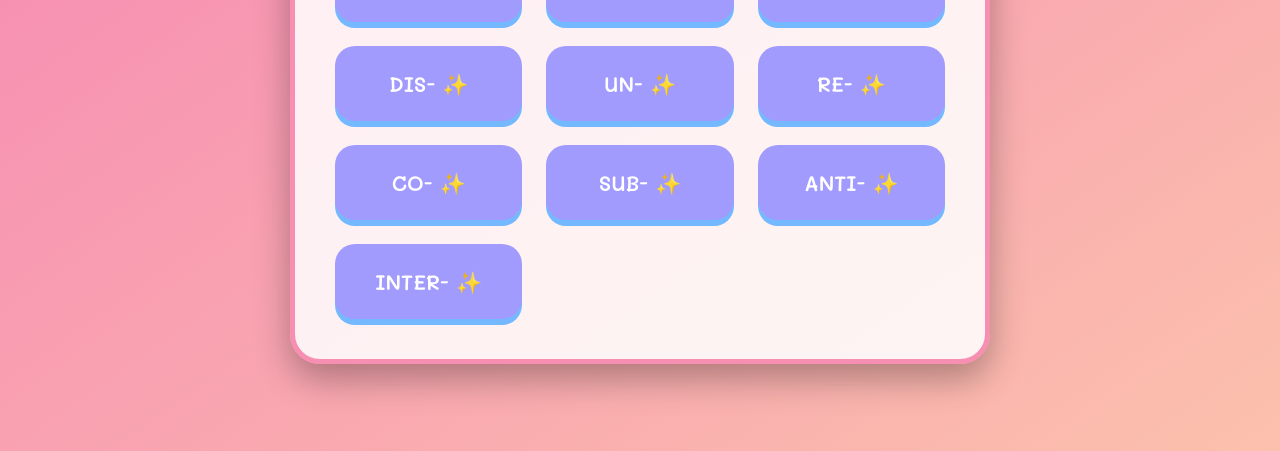
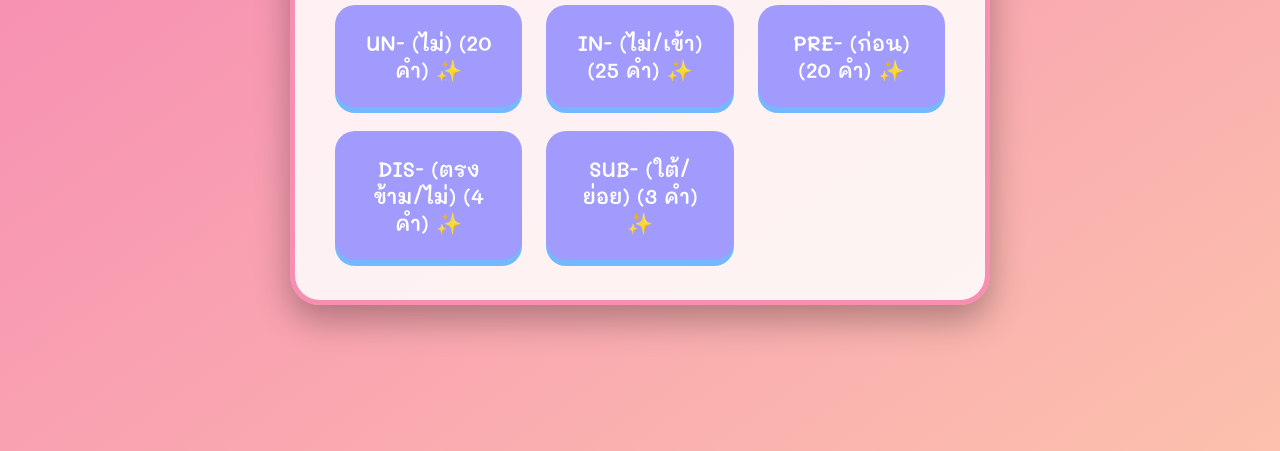
Before and after one commit to Nitiwat-Nai/word-journey-prefix, a plain HTML site: page index.html in a window 1280 px wide. Shown: the part 381-832 px from the top of the page. Drawn offline with Linux system fonts and the light colour scheme.

Commit message:
Update index.html

```diff
--- a/index.html
+++ b/index.html
@@ -3,7 +3,7 @@
 <head>
     <meta charset="UTF-8">
     <meta name="viewport" content="width=device-width, initial-scale=1.0">
-    <title>🌈 Word Journey: Prefix Focus (Styled)</title>
+    <title>🌈 Word Journey: Prefix Focus (Big Data)</title>
 
     <link href="https://fonts.googleapis.com/css2?family=Mali:wght@600&family=Sarabun:wght@400;600&display=swap" rel="stylesheet">
 
@@ -22,16 +22,15 @@
             --card-bg: #ffffffd9;
 
             /* Background/General Theme */
-            --color-red: var(--pink); /* ใช้ pink เป็นสีหลักของ Title แทน red */
-            --color-background-start: var(--blue); /* Start Blue */
-            --color-background-end: var(--yellow); /* End Yellow */
-            --text-color: var(--text-dark); /* Dark Text */
+            --color-red: var(--pink);
+            --color-background-start: var(--blue);
+            --color-background-end: var(--yellow);
+            --text-color: var(--text-dark);
             --card-base-color: var(--card-bg);
         }
 
         body {
             font-family: 'Mali', cursive, 'Sarabun', sans-serif;
-            /* Background Gradient from Prefix.html */
             background: linear-gradient(145deg, var(--blue), var(--pink), var(--yellow));
             background-size: 300% 300%;
             animation: bgmove 10s infinite alternate;
@@ -50,7 +49,6 @@
         }
 
         .container {
-            /* Card/Container style from Word Journey.html but using Prefix colors */
             background-color: var(--card-base-color);
             padding: 1.5rem;
             border-radius: 30px;
@@ -59,7 +57,7 @@
             max-width: 600px;
             box-sizing: border-box;
             border: 5px solid var(--color-red);
-            animation: pop 0.5s ease; /* Pop animation from Prefix.html */
+            animation: pop 0.5s ease;
         }
         @keyframes pop {
             from { transform: scale(0.9); opacity: 0; }
@@ -67,7 +65,7 @@
         }
 
         h1 {
-            color: var(--color-red); /* Title color: Pink */
+            color: var(--color-red);
             font-family: 'Mali', cursive;
             font-size: 2.5em;
             text-shadow: 3px 3px 6px rgba(0, 0, 0, 0.1);
@@ -75,8 +73,8 @@
             line-height: 1.2;
         }
         h1.lesson-title {
-            color: var(--text-color); /* Dark Text for lesson title */
-            font-size: 1.8em !important; /* Smaller size for lesson title */
+            color: var(--text-color);
+            font-size: 1.8em !important;
         }
 
         /* ----------------------- */
@@ -90,7 +88,6 @@
             margin-top: 1.5rem;
         }
         .category-button {
-            /* Style from Prefix.html */
             background-color: var(--purple);
             color: white;
             border: none;
@@ -104,7 +101,6 @@
             text-transform: uppercase;
             font-family: 'Mali', cursive;
         }
-        /* Hover effect from Word Journey.html adapted for Prefix colors */
         .category-button:hover { transform: translateY(-3px); background-color: var(--pink); }
         .category-button:active { transform: translateY(1px) !important; box-shadow: 0 2px 0 rgba(0, 0, 0, 0.4) !important; }
 
@@ -113,7 +109,6 @@
         /* ----------------------- */
         #lesson-page { display: none; }
         #vocab-card {
-            /* Style from Word Journey.html, colors are set via JS */
             border-radius: 25px;
             padding: 2.5rem 1.5rem;
             min-height: 250px;
@@ -124,7 +119,7 @@
             box-shadow: 0 8px 20px rgba(0, 0, 0, 0.3);
             margin-bottom: 1.5rem;
             transition: background-color 0.5s, border-color 0.5s;
-            animation: fadeIn 0.5s ease; /* FadeIn from Prefix.html */
+            animation: fadeIn 0.5s ease;
         }
         @keyframes fadeIn {
             from { opacity: 0; transform: scale(0.95); }
@@ -139,7 +134,7 @@
         }
         #thai-word {
             font-size: 2.5em;
-            color: white; /* Thai word color: White */
+            color: white;
             text-shadow: 1px 1px 3px rgba(0, 0, 0, 0.4);
             margin-bottom: 0;
         }
@@ -172,17 +167,16 @@
         /* ------------------------------------------- */
         /* --- Control Button Colors (Prefix Theme) --- */
         /* ------------------------------------------- */
-        /* Note: Using colors from Prefix.html's CSS */
         .nav-btn { background-color: var(--pink); }
-        .nav-btn:hover { background-color: #d86895; } /* Darker pink for hover */
+        .nav-btn:hover { background-color: #d86895; }
         .audio-btn { background-color: var(--green); }
-        .audio-btn:hover { background-color: #38c5a2; } /* Darker green for hover */
+        .audio-btn:hover { background-color: #38c5a2; }
         .play-btn { background-color: var(--blue); }
-        .play-btn:hover { background-color: #5aa1e5; } /* Darker blue for hover */
+        .play-btn:hover { background-color: #5aa1e5; }
         .back-btn { background-color: var(--purple); }
-        .back-btn:hover { background-color: #8c82e2; } /* Darker purple for hover */
+        .back-btn:hover { background-color: #8c82e2; }
 
-        /* Box-shadow for buttons (optional, but good for depth) */
+        /* Box-shadow for buttons */
         .nav-btn { box-shadow: 0 4px 0 #d86895; }
         .audio-btn { box-shadow: 0 4px 0 #38c5a2; }
         .play-btn { box-shadow: 0 4px 0 #5aa1e5; }
@@ -253,29 +247,105 @@
 
     <script>
         // ----------------------------------------------------
-        // --- DATA from Prefix.html ---
+        // --- VOCABULARY DATA (Grouped by 20-25 words) ---
         // ----------------------------------------------------
         const vocabularyData = {
-            "IN-": [{thai:"ไม่สมบูรณ์",english:"Incomplete"},{thai:"มองไม่เห็น",english:"Invisible"}],
-            "EX-": [{thai:"ส่งออก",english:"Export"},{thai:"ตรวจสอบ",english:"Examine"}],
-            "PRE-": [{thai:"เตรียมการ",english:"Prepare"},{thai:"ทำนาย",english:"Predict"}],
-            "DIS-": [{thai:"ไม่เห็นด้วย",english:"Disagree"},{thai:"ไม่ชอบ",english:"Dislike"}],
-            "UN-": [{thai:"ไม่พอใจ",english:"Unhappy"},{thai:"ไม่เป็นธรรม",english:"Unfair"}],
-            "RE-": [{thai:"ทำซ้ำ",english:"Repeat"},{thai:"เขียนใหม่",english:"Rewrite"}],
-            "CO-": [{thai:"ร่วมมือ",english:"Cooperate"},{thai:"เปรียบเทียบ",english:"Compare"}],
-            "SUB-": [{thai:"รถไฟใต้ดิน",english:"Subway"},{thai:"ส่ง",english:"Submit"}],
-            "ANTI-": [{thai:"ยาปฏิชีวนะ",english:"Antibiotic"},{thai:"คำตรงข้าม",english:"Antonym"}],
-            "INTER-": [{thai:"ระหว่างประเทศ",english:"International"},{thai:"อินเทอร์เน็ต",english:"Internet"}]
+            // --- GROUP 1: UN- (20 Words) ---
+            "UN- (ไม่)": [
+                {thai:"ไม่พอใจ",english:"Unhappy"},
+                {thai:"ไม่เป็นธรรม",english:"Unfair"},
+                {thai:"ถอดรหัส",english:"Unlock"},
+                {thai:"ไม่ได้คาดหวัง",english:"Unexpected"},
+                {thai:"ไม่น่าเชื่อ",english:"Unbelievable"},
+                {thai:"ไม่สำคัญ",english:"Unimportant"},
+                {thai:"ไม่สมบูรณ์",english:"Unfinished"},
+                {thai:"ไม่ถูกต้อง",english:"Incorrect"},
+                {thai:"ไม่สามารถควบคุมได้",english:"Uncontrollable"},
+                {thai:"ไม่รู้จัก",english:"Unknown"},
+                {thai:"ไม่สวมเสื้อผ้า",english:"Undressed"},
+                {thai:"ไม่สนใจ",english:"Uninterested"},
+                {thai:"ไม่เต็มใจ",english:"Unwilling"},
+                {thai:"แกะ",english:"Unpack"},
+                {thai:"คลายตัว",english:"Untangle"},
+                {thai:"ไม่จำเป็น",english:"Unnecessary"},
+                {thai:"ไม่มั่นคง",english:"Unstable"},
+                {thai:"ไม่จำกัด",english:"Unlimited"},
+                {thai:"ไม่ชัดเจน",english:"Unclear"},
+                {thai:"ไม่โชคดี",english:"Unlucky"}
+            ],
+            // --- GROUP 2: IN- (25 Words) ---
+            "IN- (ไม่/เข้า)": [
+                {thai:"ไม่สมบูรณ์",english:"Incomplete"},
+                {thai:"มองไม่เห็น",english:"Invisible"},
+                {thai:"ไม่พอใจ",english:"Inadequate"},
+                {thai:"ไม่สามารถเข้าถึงได้",english:"Inaccessible"},
+                {thai:"ไม่สามารถทนได้",english:"Intolerable"},
+                {thai:"ไม่สามารถหยุดได้",english:"Incessant"},
+                {thai:"ไม่สุภาพ",english:"Impolite"}, // Imp- เป็นรูปแบบย่อยของ In-
+                {thai:"เป็นไปไม่ได้",english:"Impossible"}, // Im-
+                {thai:"ไม่เป็นทางการ",english:"Informal"},
+                {thai:"การลงทุน",english:"Investment"},
+                {thai:"ภายใน",english:"Interior"},
+                {thai:"นำเข้า",english:"Import"},
+                {thai:"ฝัง",english:"Embed"}, // Em-
+                {thai:"ไม่สามารถแยกแยะได้",english:"Indistinguishable"},
+                {thai:"ไม่ยืดหยุ่น",english:"Inflexible"},
+                {thai:"ไม่ได้จงใจ",english:"Inadvertent"},
+                {thai:"ไม่เหมาะสม",english:"Inappropriate"},
+                {thai:"ไม่แน่นอน",english:"Insecure"},
+                {thai:"ไม่สามารถทำลายได้",english:"Indestructible"},
+                {thai:"ไม่มีประสบการณ์",english:"Inexperienced"},
+                {thai:"การฉีด",english:"Injection"},
+                {thai:"การสอบถาม",english:"Inquiry"},
+                {thai:"ไม่เหมาะสม",english:"Incompatible"},
+                {thai:"ไม่มีชีวิต",english:"Inanimate"},
+                {thai:"อยู่เฉย",english:"Inactive"}
+            ],
+            // --- GROUP 3: PRE- (20 Words) ---
+            "PRE- (ก่อน)": [
+                {thai:"เตรียมการ",english:"Prepare"},
+                {thai:"ทำนาย",english:"Predict"},
+                {thai:"ดูตัวอย่าง",english:"Preview"},
+                {thai:"กำหนดล่วงหน้า",english:"Predefine"},
+                {thai:"บรรพบุรุษ",english:"Predecessor"},
+                {thai:"วัยรุ่น",english:"Preteen"},
+                {thai:"ระมัดระวัง",english:"Precaution"},
+                {thai:"กำหนดล่วงหน้า",english:"Predetermine"},
+                {thai:"เกิดขึ้นก่อน",english:"Preexist"},
+                {thai:"ลำดับความสำคัญ",english:"Priority"}, // Prior-
+                {thai:"รับรู้",english:"Perceive"}, // Per-
+                {thai:"ก่อนการผลิต",english:"Pre-production"},
+                {thai:"สมัยก่อนประวัติศาสตร์",english:"Prehistoric"},
+                {thai:"อคติ",english:"Prejudice"},
+                {thai:"พรีเซนต์",english:"Present"},
+                {thai:"ข้ออ้าง",english:"Pretext"},
+                {thai:"ก่อนการเรียน",english:"Pre-school"},
+                {thai:"ล่วงหน้า",english:"Prepay"},
+                {thai:"ตั้งท้อง",english:"Pregnant"},
+                {thai:"ก่อนพิธี",english:"Pre-ceremony"}
+            ],
+            // --- GROUP 4: DIS- (4 Words - เพื่อเป็นหมวดเสริม) ---
+            "DIS- (ตรงข้าม/ไม่)": [
+                {thai:"ไม่เห็นด้วย",english:"Disagree"},
+                {thai:"ไม่ชอบ",english:"Dislike"},
+                {thai:"หายไป",english:"Disappear"},
+                {thai:"เปิดเผย",english:"Disclose"}
+            ],
+            // --- GROUP 5: SUB- (3 Words - เพื่อเป็นหมวดเสริม) ---
+            "SUB- (ใต้/ย่อย)": [
+                {thai:"รถไฟใต้ดิน",english:"Subway"},
+                {thai:"ส่ง",english:"Submit"},
+                {thai:"ย่อย",english:"Subdivision"}
+            ]
         };
 
         // --- THEME DATA (Fixed for all prefixes based on Prefix.html colors) ---
-        // ใช้ชุดสีคงที่สำหรับทุกหมวดหมู่เพื่อให้สอดคล้องกับธีมหลักของ Prefix.html
         const defaultTheme = {
             icon: "✨",
             buttonBg: 'var(--purple)',
-            buttonShadow: 'var(--blue)', // ใช้ blue เป็น shadow/hover เพื่อความหลากหลาย
-            cardPrimary: 'var(--blue)', // Card BG: Blue
-            cardAccent: 'var(--yellow)' // English Word/Border: Yellow
+            buttonShadow: 'var(--blue)',
+            cardPrimary: 'var(--blue)',
+            cardAccent: 'var(--yellow)'
         };
 
         // ----------------------------------------------------
@@ -314,10 +384,8 @@
                 const utterance = new SpeechSynthesisUtterance(text);
                 utterance.lang = lang;
 
-                // Adjusting rate/volume (from Word Journey.html)
                 if (lang === 'th-TH') { utterance.rate = 1.1; } else { utterance.rate = 1.0; }
 
-                // Voice selection (simplified)
                 let targetVoice = voices.find(v => v.lang.startsWith(lang));
                 if (targetVoice) { utterance.voice = targetVoice; }
 
@@ -336,12 +404,12 @@
                 const theme = defaultTheme;
                 const button = document.createElement('button');
                 button.className = 'category-button';
-                button.innerHTML = `${category} ${theme.icon}`;
+                // แสดงจำนวนคำศัพท์ในวงเล็บด้วย
+                button.innerHTML = `${category} (${vocabularyData[category].length} คำ) ${theme.icon}`;
 
                 button.style.backgroundColor = theme.buttonBg;
                 button.style.boxShadow = `0 6px 0 ${theme.buttonShadow}`;
 
-                // Set hover/mouseleave directly on element for theme consistency
                 button.onmouseover = () => { button.style.backgroundColor = theme.buttonShadow; button.style.transform = 'translateY(-3px)'; };
                 button.onmouseleave = () => { button.style.backgroundColor = theme.buttonBg; button.style.transform = 'translateY(0)'; };
 
@@ -354,7 +422,7 @@
             currentCategoryVocabs = vocabularyData[category];
             const theme = defaultTheme;
 
-            // 1. กำหนดธีมสีของ Vocab Card (ใช้สีคงที่จาก defaultTheme)
+            // 1. กำหนดธีมสีของ Vocab Card
             vocabCard.style.backgroundColor = theme.cardPrimary;
             vocabCard.style.border = `5px solid ${theme.cardAccent}`;
             englishWord.style.color = theme.cardAccent;
@@ -379,7 +447,6 @@
                 englishWord.textContent = "Finished! 🥳";
                 thaiWord.textContent = "จบแล้ว! 🎉 กลับไปหน้าหลักได้เลย";
                 stopAutoPlay();
-                // ปิดการใช้งานปุ่มถัดไป/ก่อนหน้า เมื่อจบแล้ว
                 nextBtn.disabled = true;
                 prevBtn.disabled = true;
             }
@@ -393,12 +460,11 @@
                 prevBtn.disabled = currentIndex === 0;
                 nextBtn.disabled = currentIndex >= currentCategoryVocabs.length - 1;
             }
-            // Update Play/Pause button text
             playPauseBtn.textContent = isPlaying ? '⏸️ Pause' : '▶️ Play';
         }
 
         function nextVocab() {
-            if (currentIndex < currentCategoryVocabs.length) { // Allow one extra step for "Finished" message
+            if (currentIndex < currentCategoryVocabs.length) {
                 currentIndex++;
                 displayVocab();
                 updateButtonState();
@@ -438,7 +504,6 @@
                 stopAutoPlay();
             } else {
                 isPlaying = true;
-                // If finished, restart from the beginning
                 if (currentIndex >= currentCategoryVocabs.length) {
                     currentIndex = 0;
                     displayVocab();
```
